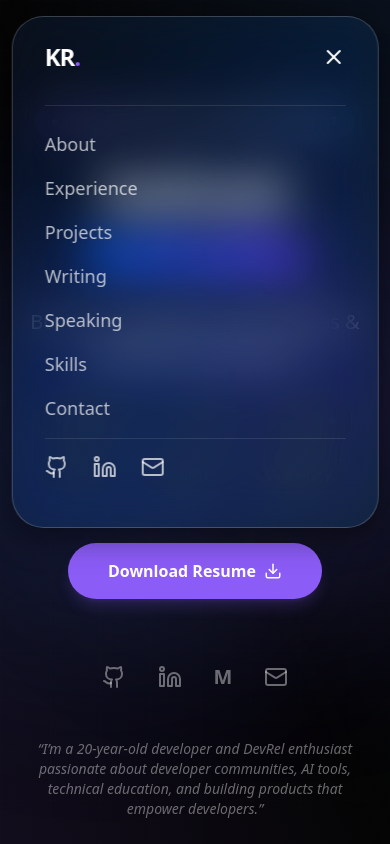
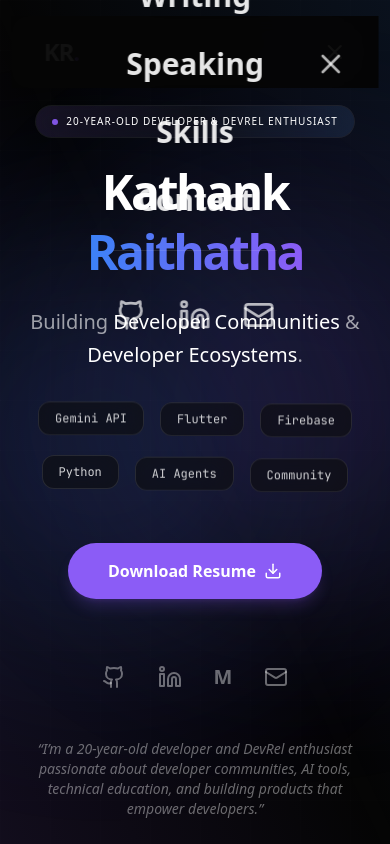
Before and after one commit to kathankraithatha/kathank-raithatha-portfolio, a Next.js app: page / in a window 390 px wide. Both pictures are taken after a click on the button 334 px from the left and 52 px from the top of the page. Shown: the top 844 px of the page. Built offline with nearby package versions, Linux system fonts and the light colour scheme.

Commit message:
fix: redesign mobile menu for better readability and UX

```diff
--- a/src/components/Navbar.tsx
+++ b/src/components/Navbar.tsx
@@ -32,9 +32,7 @@ const Navbar = () => {
       initial={{ y: -100, x: "-50%", opacity: 0 }}
       animate={{ y: 0, x: "-50%", opacity: 1 }}
       className={`fixed left-1/2 z-50 transition-all duration-500 ease-in-out ${
-        isOpen
-          ? "top-4 w-[94%] rounded-[2rem] liquid-glass py-6 px-8 shadow-2xl"
-          : scrolled
+        scrolled
           ? "top-6 w-[90%] md:w-[85%] max-w-5xl rounded-full liquid-glass py-3 px-8 shadow-2xl"
           : "top-4 w-[94%] md:w-[95%] max-w-7xl rounded-2xl bg-white/5 backdrop-blur-sm py-5 px-8"
       }`}
@@ -75,33 +73,52 @@ const Navbar = () => {
       <AnimatePresence>
         {isOpen && (
           <motion.div
-            initial={{ opacity: 0, height: 0 }}
-            animate={{ opacity: 1, height: "auto" }}
-            exit={{ opacity: 0, height: 0 }}
-            className="md:hidden mt-8 border-t border-white/10 overflow-hidden"
+            initial={{ opacity: 0, y: -20 }}
+            animate={{ opacity: 1, y: 0 }}
+            exit={{ opacity: 0, y: -20 }}
+            className="md:hidden fixed inset-0 z-[60] bg-bg-deep/95 backdrop-blur-2xl p-8 flex flex-col justify-center items-center"
           >
-            <div className="flex flex-col py-6 space-y-4">
-              {navLinks.map((link) => (
+            <button
+              className="absolute top-8 right-8 text-white/70 hover:text-white"
+              onClick={() => setIsOpen(false)}
+            >
+              <X size={32} />
+            </button>
+
+            <div className="flex flex-col items-center space-y-8 text-center">
+              {navLinks.map((link, index) => (
+                <motion.div
+                  key={link.name}
+                  initial={{ opacity: 0, y: 20 }}
+                  animate={{ opacity: 1, y: 0 }}
+                  transition={{ delay: index * 0.05 }}
+                >
                   <Link
-                  key={link.name}
                     href={link.href}
-                  className="text-lg font-medium text-white/70 hover:text-white transition-colors"
+                    className="text-3xl font-bold text-white/90 hover:text-primary transition-colors"
                     onClick={() => setIsOpen(false)}
                   >
                     {link.name}
                   </Link>
+                </motion.div>
               ))}
-              <div className="flex space-x-6 pt-4 border-t border-white/10">
+
+              <motion.div
+                initial={{ opacity: 0 }}
+                animate={{ opacity: 1 }}
+                transition={{ delay: 0.4 }}
+                className="flex space-x-8 pt-12 border-t border-white/10 w-full justify-center"
+              >
                 <a href="https://github.com/kathankraithatha" target="_blank" rel="noopener noreferrer">
-                  <Github className="w-6 h-6 text-white/70" />
+                  <Github className="w-8 h-8 text-white/70 hover:text-primary transition-colors" />
                 </a>
                 <a href="https://linkedin.com/in/kathank" target="_blank" rel="noopener noreferrer">
-                  <Linkedin className="w-6 h-6 text-white/70" />
+                  <Linkedin className="w-8 h-8 text-white/70 hover:text-primary transition-colors" />
                 </a>
                 <a href="mailto:kathankraithatha@gmail.com" target="_blank" rel="noopener noreferrer">
-                  <Mail className="w-6 h-6 text-white/70" />
+                  <Mail className="w-8 h-8 text-white/70 hover:text-primary transition-colors" />
                 </a>
-              </div>
+              </motion.div>
             </div>
           </motion.div>
         )}
```
Lines whose indentation alone changed are shown as unchanged.
